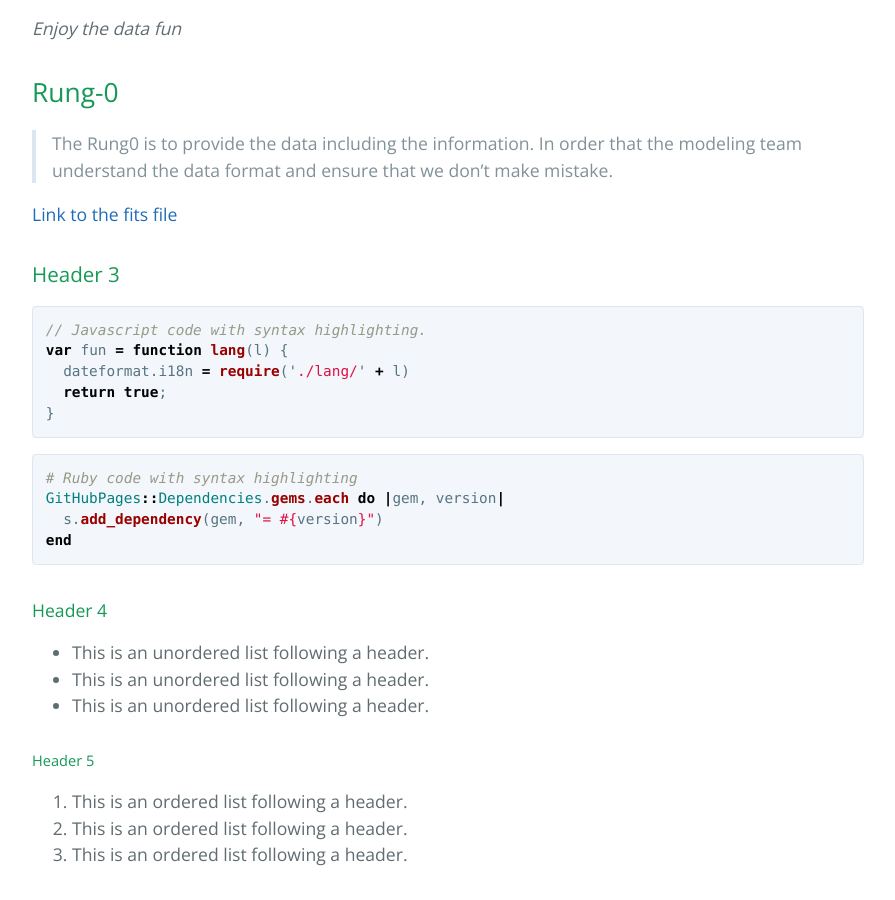
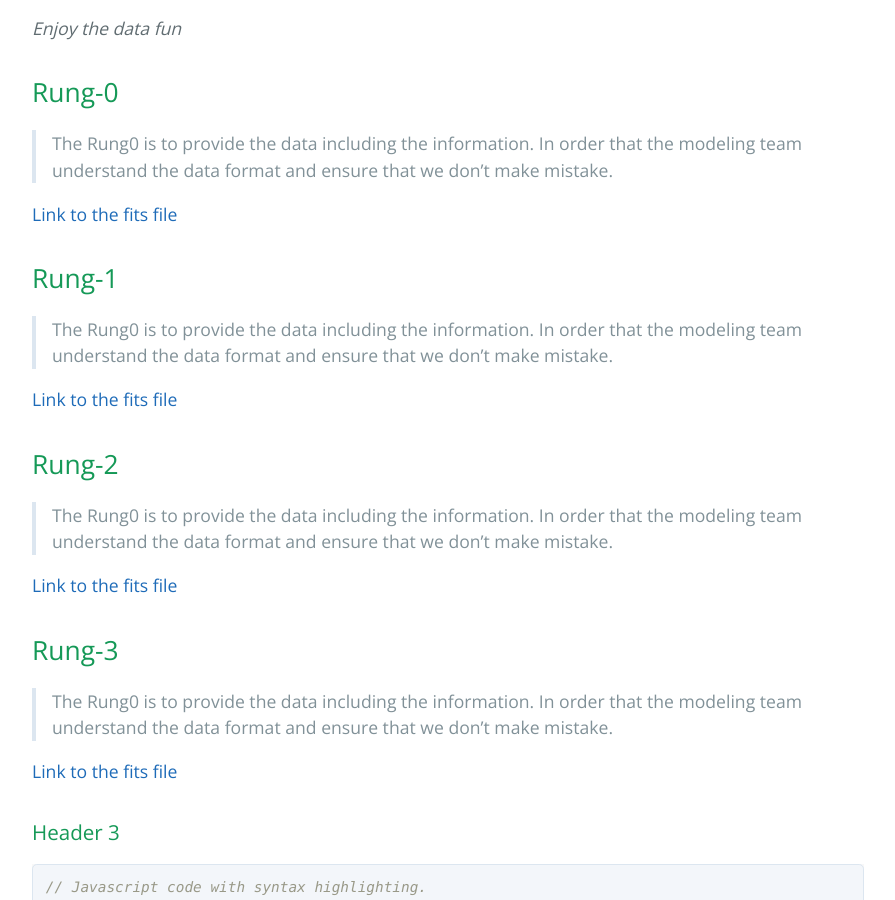
Before and after one commit to TDLMC/TDLMC.github.io, a Jekyll site: the page built from index.md, in a window 1280 px wide and 900 px high, scrolled down 740 px. Shown: the whole window, without its empty margins (192-1087 px from the left). Built offline with Jekyll 4.4.1, drawn with Linux system fonts in a browser that asks for light colours.

Commit message:
Update index.md

```diff
--- a/index.md
+++ b/index.md
@@ -5,7 +5,7 @@ layout: default
 
 [Link to another page](another-page).
 
-[Link to google](https://www.google.com)
+[Link to google](google)
 
 
 # [](#Introduction)Project Introduction
@@ -16,6 +16,24 @@ Time Delay Lens Modeling Challenge is aiming at providing the mock lens data for
 _Enjoy the data fun_
 
 ## [](#Rung-0)Rung-0
+
+> The Rung0 is to provide the data including the information. In order that the modeling team understand the data format and ensure that we don't make mistake.
+
+[Link to the fits file](imoutpt_7.fits)
+
+## [](#Rung-1)Rung-1
+
+> The Rung0 is to provide the data including the information. In order that the modeling team understand the data format and ensure that we don't make mistake.
+
+[Link to the fits file](imoutpt_7.fits)
+
+## [](#Rung-2)Rung-2
+
+> The Rung0 is to provide the data including the information. In order that the modeling team understand the data format and ensure that we don't make mistake.
+
+[Link to the fits file](imoutpt_7.fits)
+
+## [](#Rung-3)Rung-3
 
 > The Rung0 is to provide the data including the information. In order that the modeling team understand the data format and ensure that we don't make mistake.
 
```
